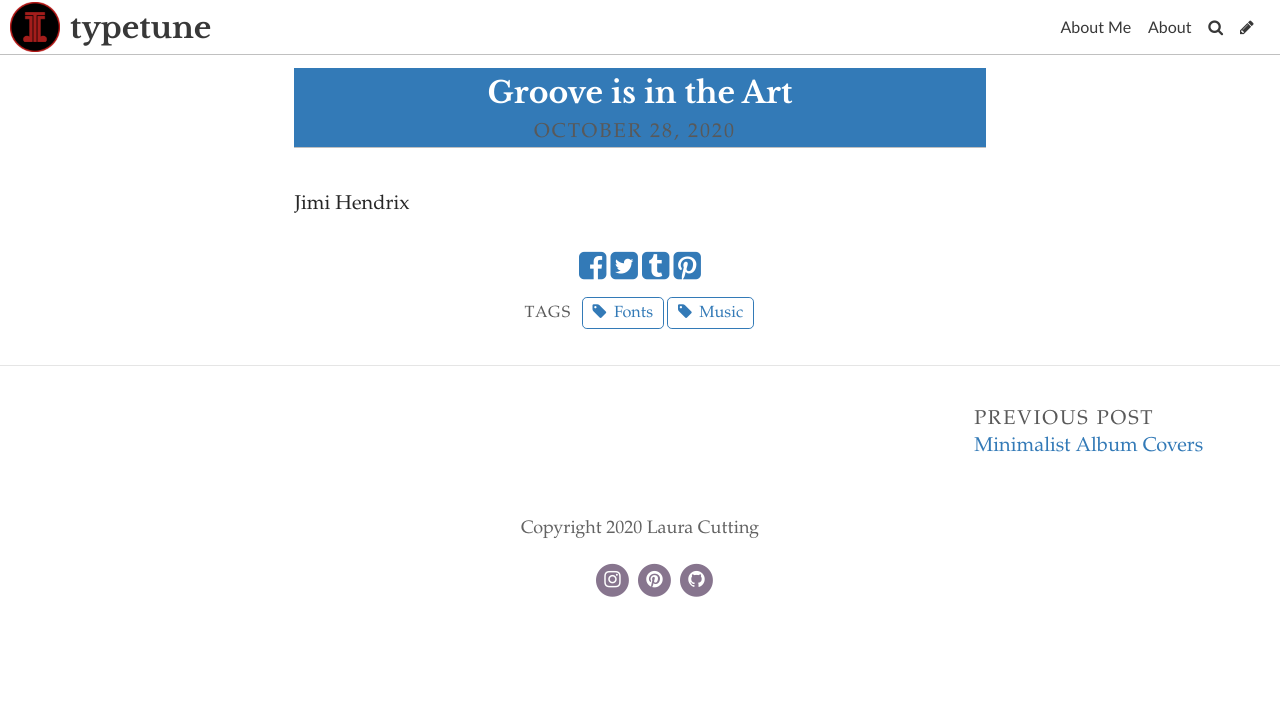
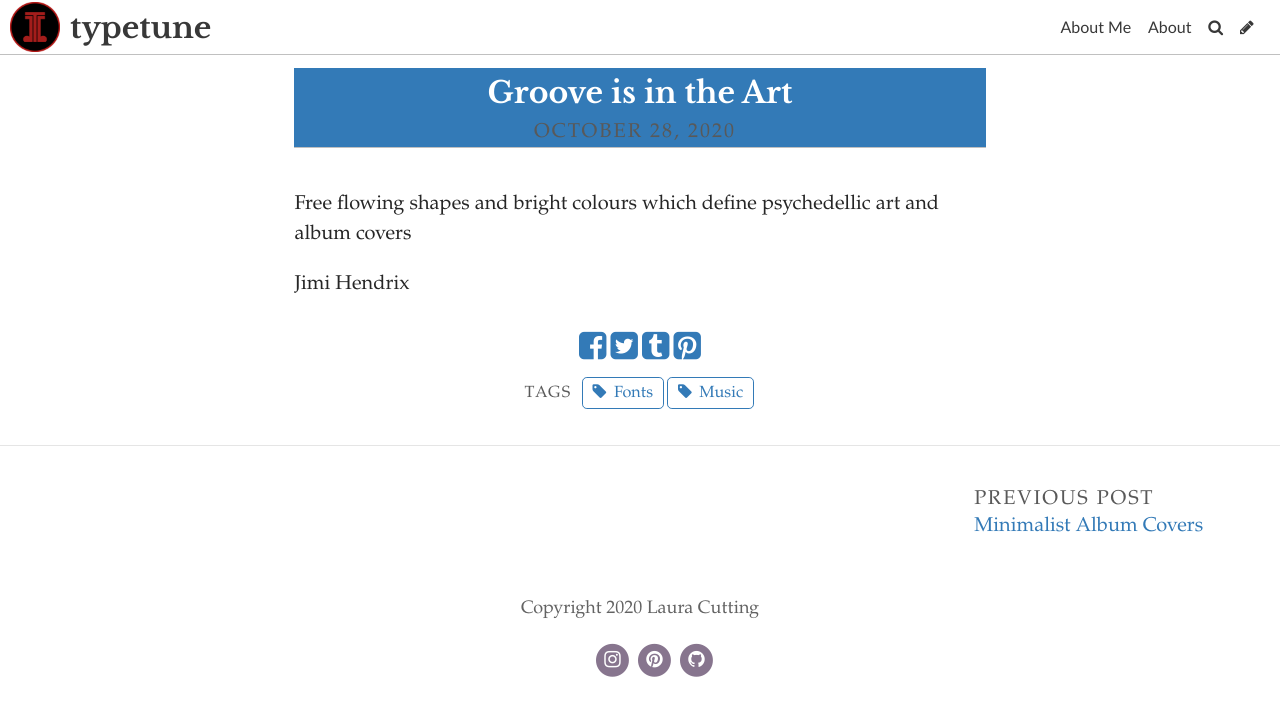
Before and after one commit to lauracutting/typetune, a Jekyll site: the page built from _posts/2020-10-28-groovy-baby.md, in a window 1280 px wide. Shown: the top 716 px of the page. Built offline with Jekyll 4.4.1, drawn with Linux system fonts in a browser that asks for light colours; some web fonts are replaced.

Commit message:
Update Post “2020-10-28-groovy-baby”

```diff
--- a/_posts/2020-10-28-groovy-baby.md
+++ b/_posts/2020-10-28-groovy-baby.md
@@ -7,4 +7,6 @@ tags:
   - Music
   - Fonts
 ---
+Free flowing shapes and bright colours which define psychedellic art and album covers
+
 Jimi Hendrix
```
